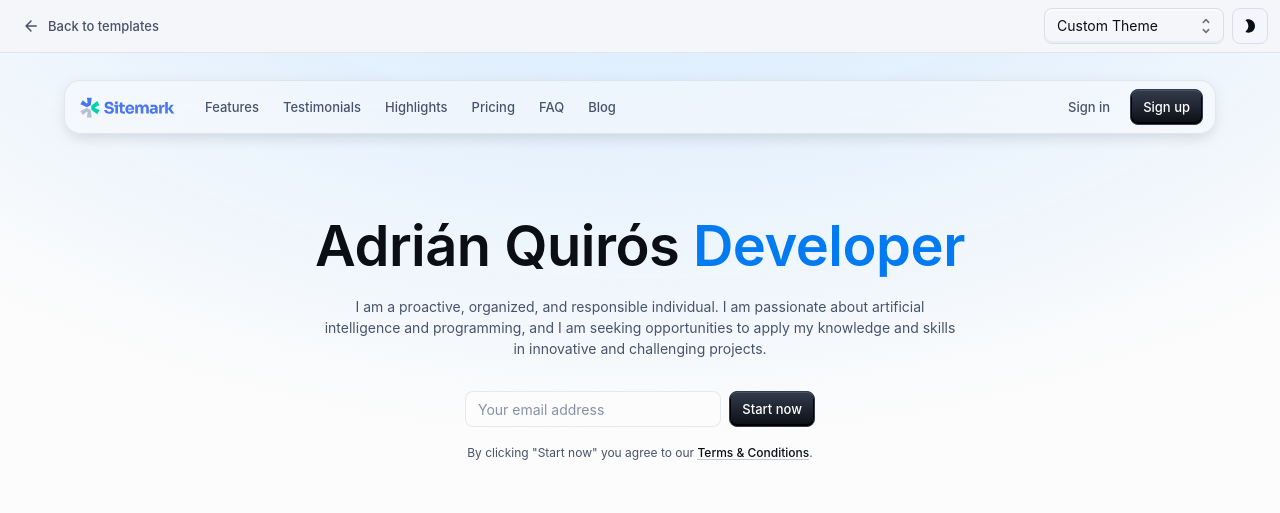
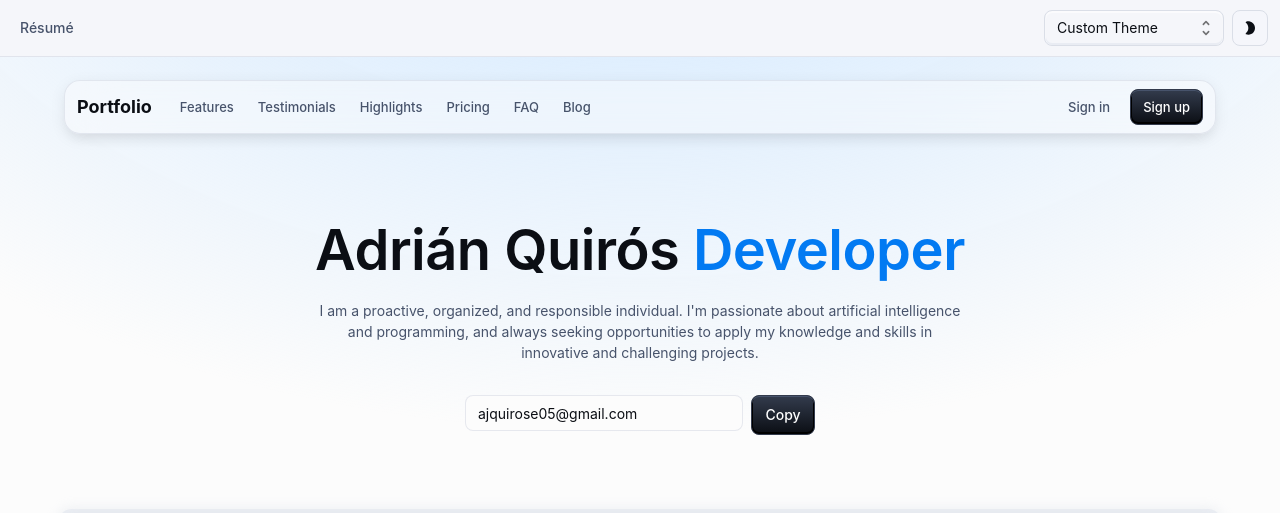
Before and after one commit to adrianqe/portfolio, a React (Create React App) app in the folder front-end/: page / in a window 1280 px wide. Shown: the top 513 px of the page. Built offline with nearby package versions, Linux system fonts and the light colour scheme; grey boxes are pictures that could not be loaded.

Commit message:
UPDATE appBar and Hero

```diff
--- a/front-end/src/TemplateFrame.js
+++ b/front-end/src/TemplateFrame.js
@@ -56,20 +56,21 @@ function TemplateFrame({
           >
             <Button
               variant="text"
-              size="small"
-              aria-label="Back to templates"
-              startIcon={<ArrowBackRoundedIcon />}
+              size="medium"
+              aria-label="Résumé"
               component="a"
-              href="/material-ui/getting-started/templates/"
+              href="./pdf/ResumeCurriculumAdriánQuirós.pdf"
+              target="_blank"
               sx={{ display: { xs: 'none', sm: 'flex' } }}
             >
-              Back to templates
+              Résumé
             </Button>
             <IconButton
               size="small"
-              aria-label="Back to templates"
+              aria-label="Résumé"
               component="a"
-              href="/material-ui/getting-started/templates/"
+              href="./pdf/ResumeCurriculumAdriánQuirós.pdf"
+              target="_blank"
               sx={{ display: { xs: 'auto', sm: 'none' } }}
             >
               <ArrowBackRoundedIcon />
--- a/front-end/src/components/AppAppBar.js
+++ b/front-end/src/components/AppAppBar.js
@@ -11,7 +11,7 @@ import MenuItem from '@mui/material/MenuItem';
 import Drawer from '@mui/material/Drawer';
 import MenuIcon from '@mui/icons-material/Menu';
 import CloseRoundedIcon from '@mui/icons-material/CloseRounded';
-import Sitemark from './SitemarkIcon';
+import Typography from '@mui/material/Typography'; // Importa Typography para el texto
 
 const StyledToolbar = styled(Toolbar)(({ theme }) => ({
   display: 'flex',
@@ -42,7 +42,19 @@ export default function AppAppBar() {
       <Container maxWidth="lg">
         <StyledToolbar variant="dense" disableGutters>
           <Box sx={{ flexGrow: 1, display: 'flex', alignItems: 'center', px: 0 }}>
-            <Sitemark />
+            <Typography
+              variant="h6"
+              component="div"
+              sx={{
+                mr: 2,
+                color: 'text.primary',
+                fontWeight: 'bold',
+              }}
+              data-section="appBar"
+              data-value="portfolio"
+            >
+              Portfolio
+            </Typography>
             <Box sx={{ display: { xs: 'none', md: 'flex' } }}>
               <Button variant="text" color="info" size="small">
                 Features
--- a/front-end/src/components/Hero.js
+++ b/front-end/src/components/Hero.js
@@ -3,13 +3,19 @@ import Box from '@mui/material/Box';
 import Button from '@mui/material/Button';
 import Container from '@mui/material/Container';
 import InputLabel from '@mui/material/InputLabel';
-import Link from '@mui/material/Link';
 import Stack from '@mui/material/Stack';
 import TextField from '@mui/material/TextField';
 import Typography from '@mui/material/Typography';
 
 import { visuallyHidden } from '@mui/utils';
 import { styled } from '@mui/material/styles';
+
+const email = 'ajquirose05@gmail.com';
+
+const handleCopy = () => {
+  navigator.clipboard.writeText(email);
+  alert('Correo copiado al portapapeles');
+};
 
 const StyledBox = styled('div')(({ theme }) => ({
   alignSelf: 'center',
@@ -86,7 +92,7 @@ export default function Hero() {
                 }),
               })}
             >
-              Developer
+              <div data-section="profile" data-value="rol">Developer</div>
             </Typography>
           </Typography>
           <Typography
@@ -96,9 +102,12 @@ export default function Hero() {
               width: { sm: '100%', md: '80%' },
             }}
           >
-            I am a proactive, organized, and responsible individual.
-            I am passionate about artificial intelligence and programming, and I am seeking opportunities to apply my knowledge and skills in innovative and challenging projects.
+            <div data-section="profile" data-value="description">
+              I am a proactive, organized, and responsible individual.
+              I'm passionate about artificial intelligence and programming, and always seeking opportunities to apply my knowledge and skills in innovative and challenging projects.
+            </div>
           </Typography>
+
           <Stack
             direction={{ xs: 'column', sm: 'row' }}
             spacing={1}
@@ -113,36 +122,18 @@ export default function Hero() {
               hiddenLabel
               size="small"
               variant="outlined"
-              aria-label="Enter your email address"
-              placeholder="Your email address"
+              aria-label="Correo"
+              value={email} // correo aquí
               fullWidth
-              slotProps={{
-                htmlInput: {
-                  autoComplete: 'off',
-                  'aria-label': 'Enter your email address',
-                },
+              InputProps={{
+                readOnly: true, // Para que no se pueda modificar
               }}
             />
-            <Button
-              variant="contained"
-              color="primary"
-              size="small"
-              sx={{ minWidth: 'fit-content' }}
-            >
-              Start now
+            <Button variant="contained" onClick={handleCopy} data-section="profile" data-value="copyButton">
+              Copy
             </Button>
           </Stack>
-          <Typography
-            variant="caption"
-            color="text.secondary"
-            sx={{ textAlign: 'center' }}
-          >
-            By clicking &quot;Start now&quot; you agree to our&nbsp;
-            <Link href="#" color="primary">
-              Terms & Conditions
-            </Link>
-            .
-          </Typography>
+
         </Stack>
         <StyledBox id="image" />
       </Container>
```
Also changed, not shown: front-end/src/lenguage/en.json (added, +10 -0 lines), front-end/src/lenguage/es.json (added, +10 -0 lines), 2 other files (tests, documents, lock files or other folders).
